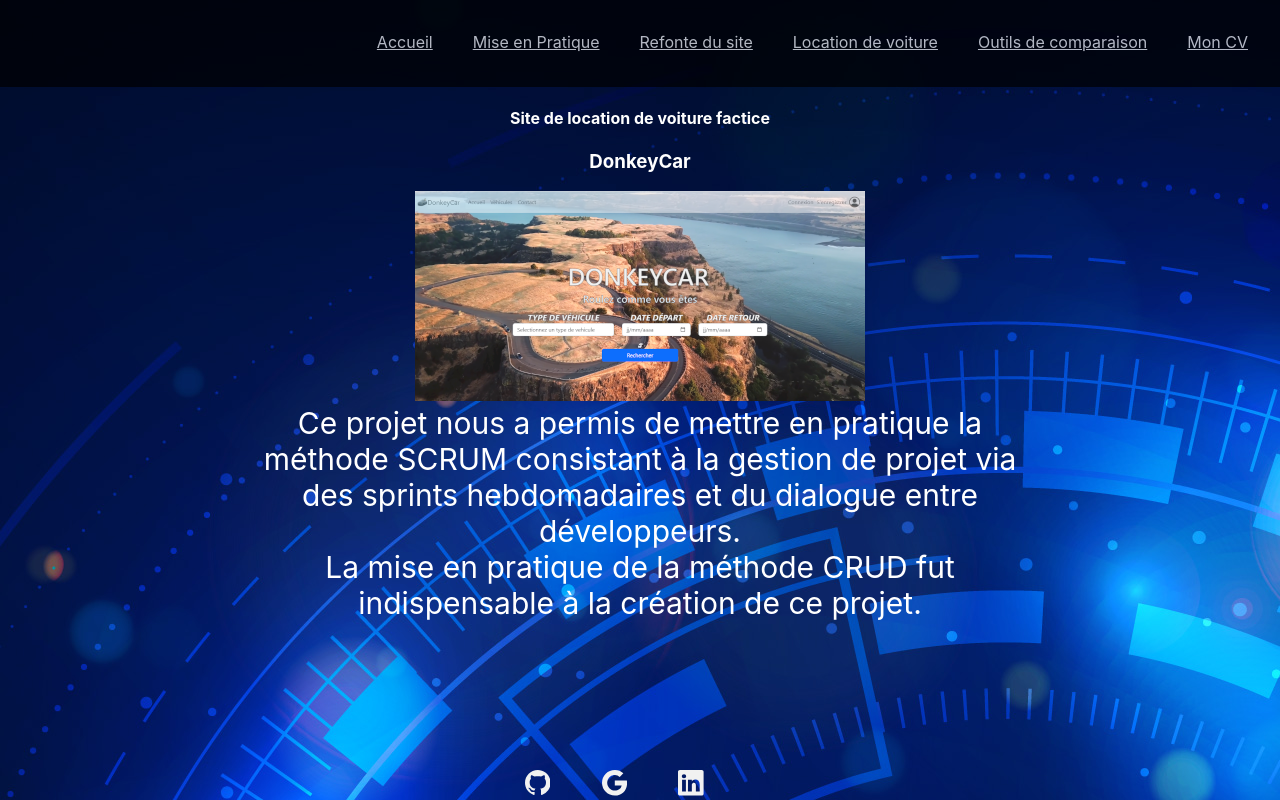
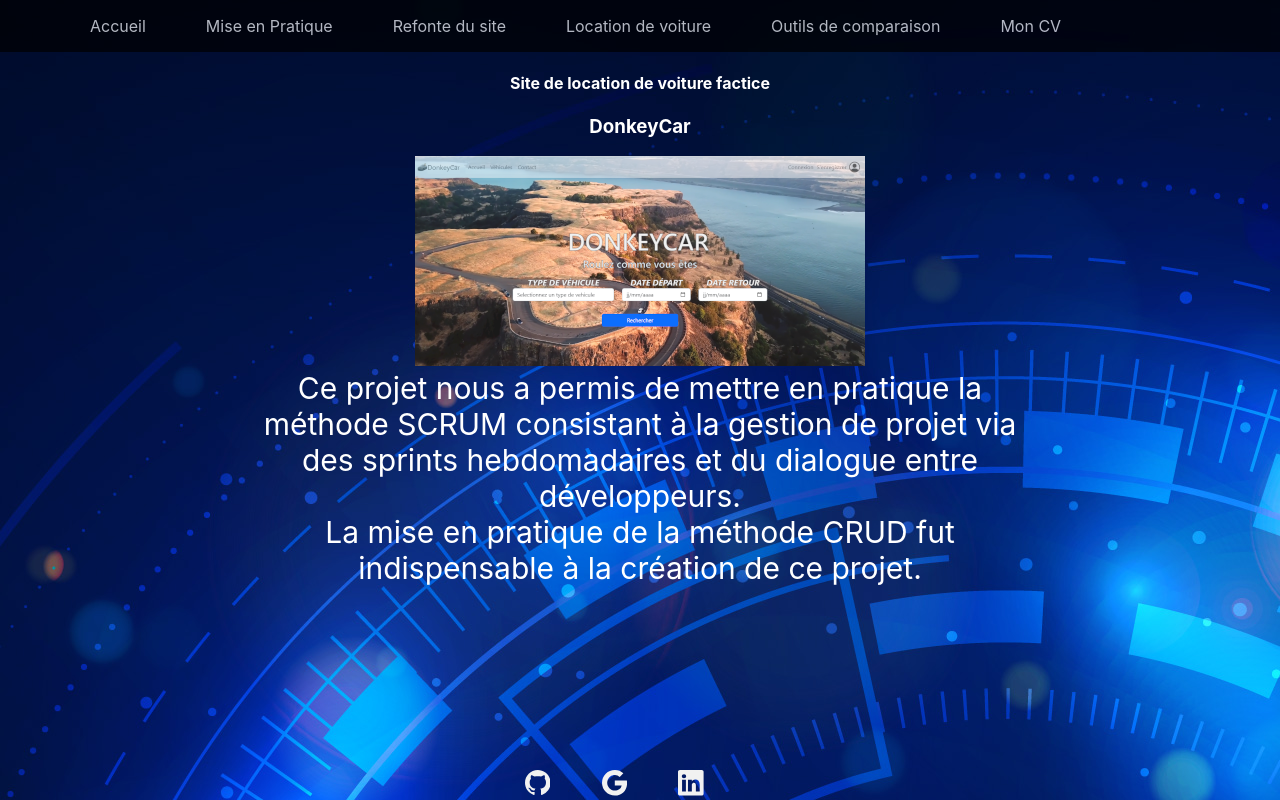
Before and after one commit to RozkeAdine/portfolio_react, a React (Create React App) app in the folder portfolio/: page /DonkeyCar in a window 1280 px wide. Built offline with nearby package versions, Linux system fonts and the light colour scheme.

Commit message:
adding burger menu

```diff
--- a/portfolio/src/components/Banner.js
+++ b/portfolio/src/components/Banner.js
@@ -5,28 +5,56 @@
 	Link
 } from 'react-router-dom';
 import '../styles/Banner.css';
+import burger from "../assets/menu_burger_withe.png";
+
 
 function Banner () {
     return <div className="pra-banner">
-                <a>
-                    <Link to="/"> Accueil</Link>
-                </a>
-                <a>
-                    <Link to="/Mise_En_Pratique">Mise en Pratique</Link>
-                </a>
-                <a>
-                    <Link to="/Juvignac">Refonte du site</Link>
-                </a>
-                <a>
-                    <Link to="/DonkeyCar">Location de voiture</Link>
-                </a>
-                <a>
-                    <Link to="/ScrapAndCompare">Outils de comparaison</Link>
-                </a>
-                <a>
-                    <Link to="/MonCV">Mon CV</Link>
-                </a>
+        <label for="burger">
+            <img src={burger} alt="image menu"/>
+        </label>
+        <input type="checkbox" id="burger"></input>
+        <ul id="navlinks">
+            <li>
+                <a className="navlink">
+                    <Link to="/">
+                        Accueil
+                    </Link></a>
+            </li>
+            <li>
+                <a className="navlink">
+                    <Link to="/Mise_En_Pratique">
+                        Mise en Pratique
+                        </Link></a>
+            </li>
+            <li>
+                <a className="navlink">
+                    <Link to="/Juvignac">
+                        Refonte du site
+                        </Link></a>
+            </li>
+            <li>
+                <a className="navlink">
+                    <Link to="/DonkeyCar">
+                        Location de voiture
+                        </Link></a>
+            </li>
+            <li>
+                <a className="navlink">
+                    <Link to="/ScrapAndCompare">
+                        Outils de comparaison
+                        </Link></a>
+            </li>
+            <li>
+                <a className="navlink">
+                    <Link to="/MonCV">
+                        Mon CV
+                        </Link></a>
+            </li>
+        </ul>
+
             </div>
+
 }
 
 export default Banner
--- a/portfolio/src/components/DonkeyCar.js
+++ b/portfolio/src/components/DonkeyCar.js
@@ -8,7 +8,7 @@
                 <h3>DonkeyCar</h3>
                 </div>
                 <div id="presentation">
-                        <a href="http://portfoliorozkeadine.com/DonkeyCar/index.php" target="_blank">
+                        <a href="http://portfoliorozkeadine.com/DonkeyCar/index.php" target="_blank" rel="noreferrer">
                         <img src={donkeycar} alt="page accueil donkeycar"/>
                         </a>
                         <p>Ce projet nous a permis de mettre en pratique la méthode SCRUM consistant à la gestion de projet via des sprints hebdomadaires et du dialogue entre développeurs.<br/>
--- a/portfolio/src/components/Footer.js
+++ b/portfolio/src/components/Footer.js
@@ -2,17 +2,17 @@
 
 function Footer () {
     return <div className="pra-footer">
-        <a href="https://github.com/RozkeAdine" target="_blank">
+        <a href="https://github.com/RozkeAdine" target="_blank" rel="noreferrer">
             <svg xmlns="http://www.w3.org/2000/svg" fill="currentColor" class="bi bi-github" viewBox="0 0 16 16">
               <path d="M8 0C3.58 0 0 3.58 0 8c0 3.54 2.29 6.53 5.47 7.59.4.07.55-.17.55-.38 0-.19-.01-.82-.01-1.49-2.01.37-2.53-.49-2.69-.94-.09-.23-.48-.94-.82-1.13-.28-.15-.68-.52-.01-.53.63-.01 1.08.58 1.23.82.72 1.21 1.87.87 2.33.66.07-.52.28-.87.51-1.07-1.78-.2-3.64-.89-3.64-3.95 0-.87.31-1.59.82-2.15-.08-.2-.36-1.02.08-2.12 0 0 .67-.21 2.2.82.64-.18 1.32-.27 2-.27.68 0 1.36.09 2 .27 1.53-1.04 2.2-.82 2.2-.82.44 1.1.16 1.92.08 2.12.51.56.82 1.27.82 2.15 0 3.07-1.87 3.75-3.65 3.95.29.25.54.73.54 1.48 0 1.07-.01 1.93-.01 2.2 0 .21.15.46.55.38A8.012 8.012 0 0 0 16 8c0-4.42-3.58-8-8-8z"/>
             </svg>
         </a>
-        <a href="mailto:rozkeadine@gmail.com" target="_blank">
+        <a href="mailto:rozkeadine@gmail.com" target="_blank" rel="noreferrer">
             <svg xmlns="http://www.w3.org/2000/svg" fill="currentColor" class="bi bi-google" viewBox="0 0 16 16">
               <path d="M15.545 6.558a9.42 9.42 0 0 1 .139 1.626c0 2.434-.87 4.492-2.384 5.885h.002C11.978 15.292 10.158 16 8 16A8 8 0 1 1 8 0a7.689 7.689 0 0 1 5.352 2.082l-2.284 2.284A4.347 4.347 0 0 0 8 3.166c-2.087 0-3.86 1.408-4.492 3.304a4.792 4.792 0 0 0 0 3.063h.003c.635 1.893 2.405 3.301 4.492 3.301 1.078 0 2.004-.276 2.722-.764h-.003a3.702 3.702 0 0 0 1.599-2.431H8v-3.08h7.545z"/>
             </svg>
           </a>
-          <a href="http://www.linkedin.com/in/rozke-adine-bouyahia" target="_blank">
+          <a href="http://www.linkedin.com/in/rozke-adine-bouyahia" target="_blank" rel="noreferrer">
             <svg xmlns="http://www.w3.org/2000/svg" fill="currentColor" class="bi bi-linkedin" viewBox="0 0 16 16">
               <path d="M0 1.146C0 .513.526 0 1.175 0h13.65C15.474 0 16 .513 16 1.146v13.708c0 .633-.526 1.146-1.175 1.146H1.175C.526 16 0 15.487 0 14.854V1.146zm4.943 12.248V6.169H2.542v7.225h2.401zm-1.2-8.212c.837 0 1.358-.554 1.358-1.248-.015-.709-.52-1.248-1.342-1.248-.822 0-1.359.54-1.359 1.248 0 .694.521 1.248 1.327 1.248h.016zm4.908 8.212V9.359c0-.216.016-.432.08-.586.173-.431.568-.878 1.232-.878.869 0 1.216.662 1.216 1.634v3.865h2.401V9.25c0-2.22-1.184-3.252-2.764-3.252-1.274 0-1.845.7-2.165 1.193v.025h-.016a5.54 5.54 0 0 1 .016-.025V6.169h-2.4c.03.678 0 7.225 0 7.225h2.4z"/>
             </svg>
--- a/portfolio/src/components/Home.js
+++ b/portfolio/src/components/Home.js
@@ -5,7 +5,7 @@
         <div className='pra-home'>
             <span>
                 <button>
-                <a href="http://portfoliorozkeadine.com/" target="_blank">Version HTML</a>
+                <a href="http://portfoliorozkeadine.com/" target="_blank" rel="noreferrer">Version HTML</a>
                 </button>
             </span><br/>
             <h1>
--- a/portfolio/src/components/Juvignac.js
+++ b/portfolio/src/components/Juvignac.js
@@ -4,16 +4,16 @@
     return (
         <div class="content">
         <div class="title">
-            <h4>Refonte du site <a href="http://juvignac-rc.fr/">Juvignac (V1)</a><br/></h4>
+            <h4>Refonte du site <a href="http://juvignac-rc.fr/" rel="noreferrer">Juvignac (V1)</a><br/></h4>
             <h3>Juvignac-rc (V3)</h3>
         </div>
         <div id="presentation">
-        <a href="http://juvignac-rc.fr/V3/" target="_blank">
+        <a href="http://juvignac-rc.fr/V3/" target="_blank" rel="noreferrer">
                     <img src={juvignacV3} alt="page accueil Juvignac rugby club"/>
         </a>
             <p>Première mise en situation professionnelle avec un projet proposé par le centre de formation via une véritable demande client.
             Il s'agit de refaire le site du club de rugby de la ville de Juvignac.
-            La refonte du site <a href="http://juvignac-rc.fr/">Juvignac-rc</a> devait se faire via Wordpress en équipe de 3 personnes.
+            La refonte du site <a href="http://juvignac-rc.fr/" target="_blank" rel="noreferrer">Juvignac-rc</a> devait se faire via Wordpress en équipe de 3 personnes.
             </p>
         </div>
     </div>
--- a/portfolio/src/components/ScrapAndCompare.js
+++ b/portfolio/src/components/ScrapAndCompare.js
@@ -8,7 +8,7 @@
                 <h3>Scrap and Compare</h3>
             </div>
                 <div id="presentation">
-                    <a href="../assets/scrapandcomparesiteenconstruction.png" target="_blank">
+                    <a href="../assets/scrapandcomparesiteenconstruction.png" target="_blank" rel="noreferrer">
                         <img src={scrapandcompare} alt="page accueil scrap and compare"/>
                     </a>
                     <p>
--- a/portfolio/src/styles/Banner.css
+++ b/portfolio/src/styles/Banner.css
@@ -1,20 +1,71 @@
+@media screen and (min-width: 200px) and (max-width:767px) {
+	#burger
+	{
+	display: none;
+	}
+	.navlink a{
+		font-size: 30px;
+		padding:0;
+		margin:0;
+		background-color: black;
+	}
+	#burger + #navlinks
+	{
+	display: none;
+	}
+	#burger:checked + #navlinks
+	{
+	display: flex;
+	flex-direction: column;
+	width:100%;
+	height:calc(100vh - 50px);
+	right:0;
+	top: 50px;
+	position: absolute;
+	background-color: black;
+	}
+	.pra-banner {
+		color: white;
+	}
+	li
+	{
+	background-color: black;
+	display: -ms-grid;
+	display: grid;
+	padding: 8%;
+	}
+
+}
+
+label img {
+	max-width: 64px;
+	background-color: rgba(0, 0, 0, 0);
+}
+.pra-banner a {
+	margin-left: 20px;
+	color:white;
+}
+.pra-banner a:hover {
+	color: yellow;
+}
 .pra-banner {
 	color: white;
-	text-align: right;
-	padding: 32px;
-	border-bottom: solid 3px black;
-	display: flex;
-	justify-content: flex-end;
-	flex-direction: row;
-	align-items: center;
     background-color: black;
     opacity: 0.7;
+	display:flex;
+	align-items: center;
+	justify-content: space-between;
 }
-
-.pra-banner a {
-    margin-left: 20px;
-    color:white;
+#navlinks{
+	display:flex;
+	align-items: center;
 }
-.pra-banner a:hover {
-    color: yellow;
+.navlink{
+	padding:0 10px;
 }
+.navlink a{
+	text-decoration: none;
+}
+ul{
+	list-style: none;
+}
--- a/portfolio/src/styles/index.css
+++ b/portfolio/src/styles/index.css
@@ -9,6 +9,28 @@
   background-image: url(../assets/7327853_3633337.jpg);
 }
 
+
+
+@media screen and (min-width: 200px) and (max-width:767px) {
+  p{
+    margin:0;
+    padding-bottom:20%;
+  }
+
+  .pra-footer svg{
+    width: 10%;
+    height:auto;
+    margin-right: 2%;
+    padding-right: 2%;
+    color:#f1f1f1;
+  }
+  .pra-banner a{
+    font-size: 10px;
+    }
+
+}
+
+@media screen and (min-width:767px) {
 p {
   margin:0 250px;
   font-size: 30px;
@@ -21,20 +43,10 @@
   font-family: source-code-pro, Menlo, Monaco, Consolas, 'Courier New',
     monospace;
 }
-
-@media (max-width:600px) {
-  p{
-    margin:0;
-    padding-bottom:20%;
+label{
+  display:none;
   }
-  .pra-footer svg{
-    width: 10%;
-    height:auto;
-    margin-right: 2%;
-    padding-right: 2%;
-    color:#f1f1f1;
+#burger {
+  display:none;
   }
-  .pra-banner a{
-    font-size: 10px;
-    }
-}
+  }
```
Also changed, not shown: portfolio/src/assets/menu_burger_withe.jpg (added), portfolio/src/assets/menu_burger_withe.png (added).
